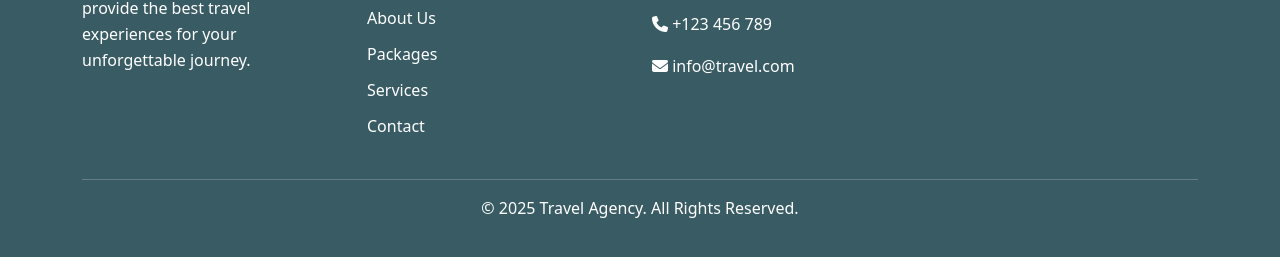
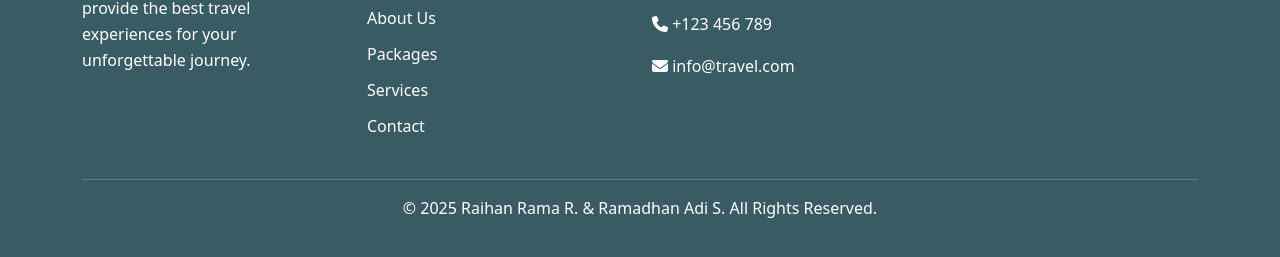
Before and after one commit to ramadhanadi/landing-page-travel, a plain HTML site: page index.html in a window 1280 px wide. Shown: the part 4334-4591 px from the top of the page. Drawn offline with nearby package versions, Linux system fonts and the light colour scheme.

Commit message:
Update index.html

```diff
--- a/index.html
+++ b/index.html
@@ -431,7 +431,7 @@
 
     <!-- Copyright -->
     <div class="text-center mt-4">
-      <p>&copy; 2025 Travel Agency. All Rights Reserved.</p>
+      <p>&copy; 2025 Raihan Rama R. & Ramadhan Adi S. All Rights Reserved.</p>
     </div>
 
   </div>
```
